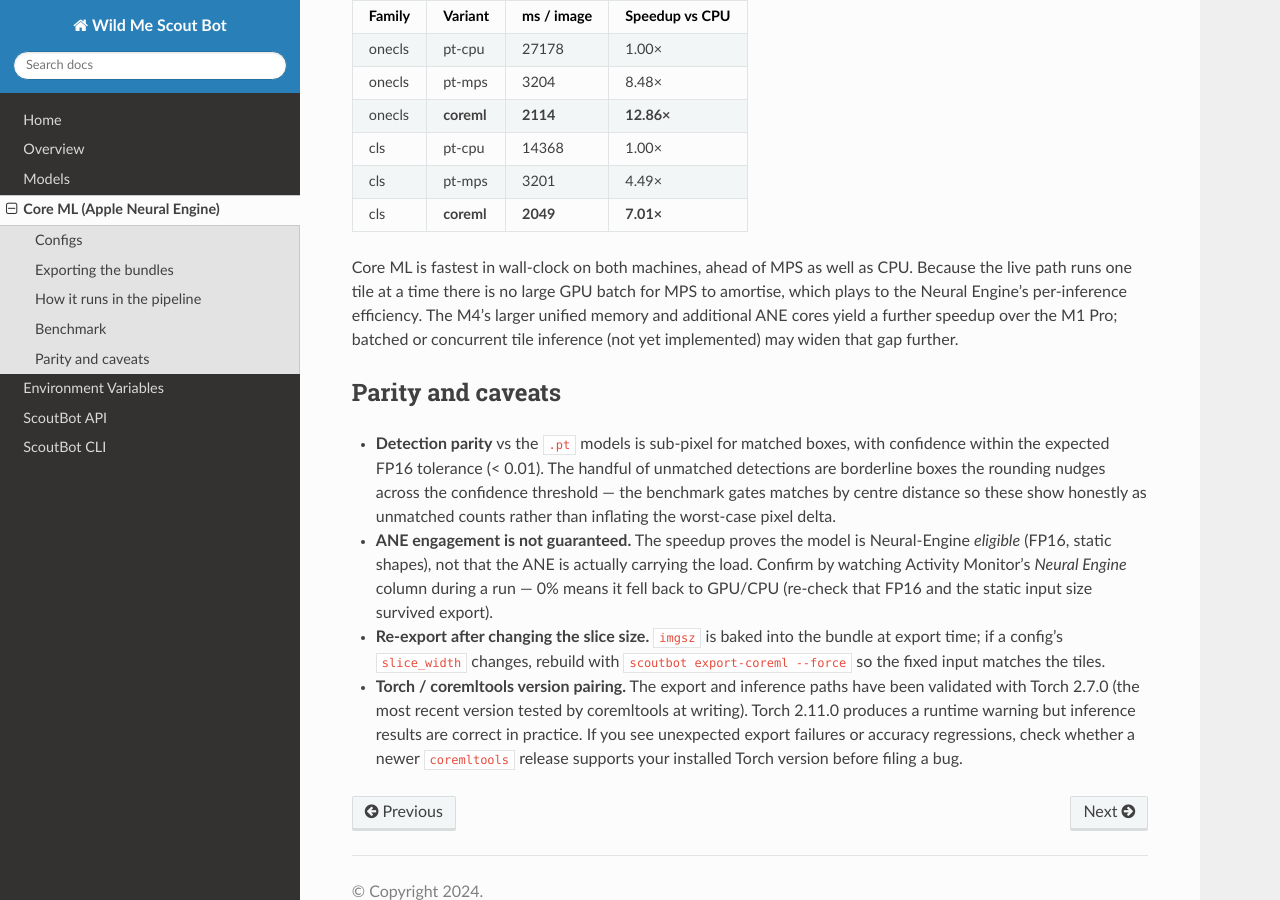
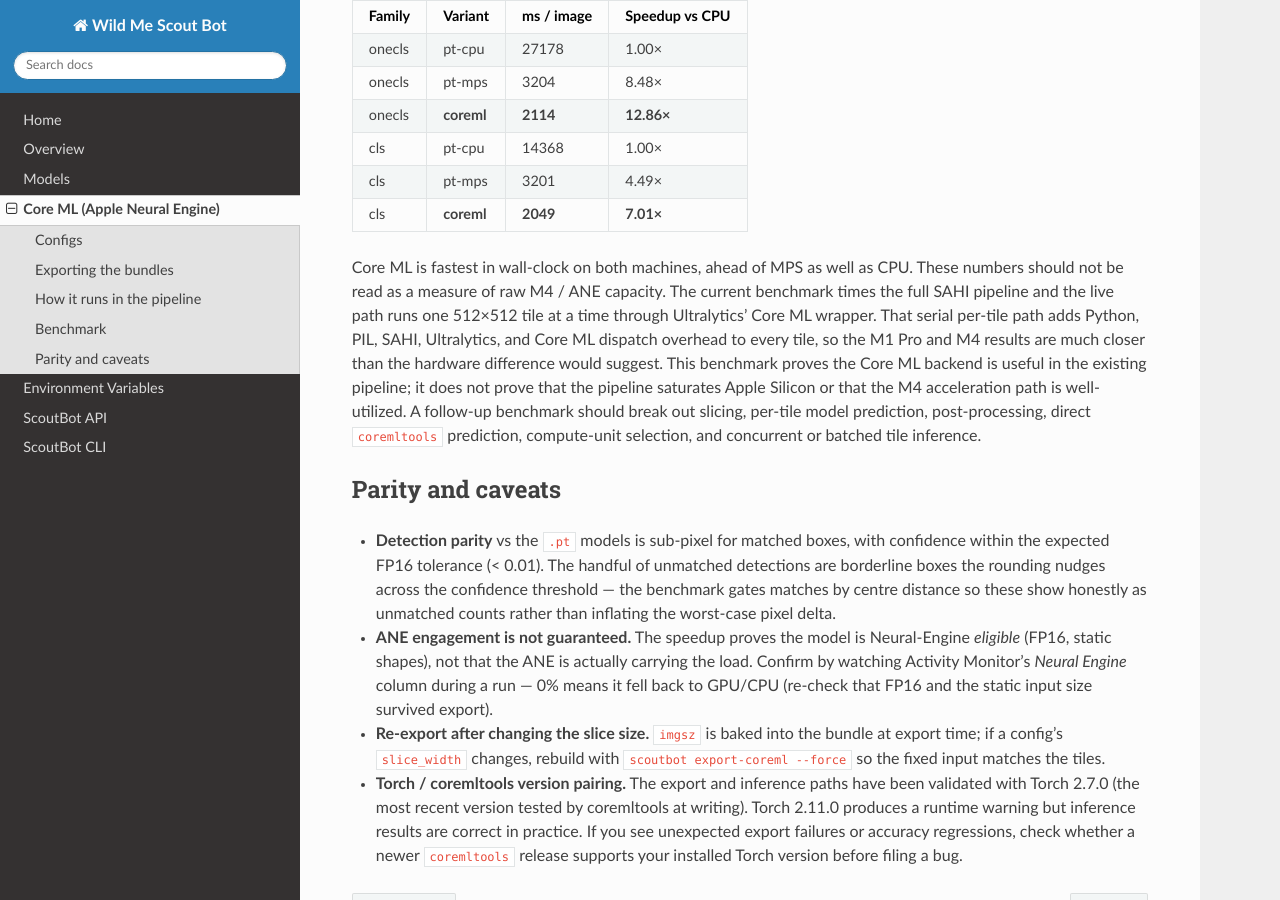
Before and after one commit to SurveyTools/scoutbot-two, a Sphinx documentation site: the page built from docs/coreml.rst, in a window 1280 px wide and 900 px high, scrolled down 3016 px. Built offline with Sphinx 7.4.7 and the Read the Docs theme 3.1.0, drawn with Linux system fonts in a browser that asks for light colours; formulas are drawn with MathJax 3.

Commit message:
Update benchmark with clear caveat about M1 - M4 perf diff.

```diff
--- a/docs/coreml.rst
+++ b/docs/coreml.rst
@@ -177,11 +177,16 @@ Representative results (7 images, warm-up excluded):
      - **2049**
      - **7.01×**
 
-Core ML is fastest in wall-clock on both machines, ahead of MPS as well as CPU. Because the live
-path runs one tile at a time there is no large GPU batch for MPS to amortise, which plays to the
-Neural Engine's per-inference efficiency. The M4's larger unified memory and additional ANE cores
-yield a further speedup over the M1 Pro; batched or concurrent tile inference (not yet
-implemented) may widen that gap further.
+Core ML is fastest in wall-clock on both machines, ahead of MPS as well as CPU. These numbers
+should not be read as a measure of raw M4 / ANE capacity. The current benchmark times the full
+SAHI pipeline and the live path runs one 512×512 tile at a time through Ultralytics' Core ML
+wrapper. That serial per-tile path adds Python, PIL, SAHI, Ultralytics, and Core ML dispatch
+overhead to every tile, so the M1 Pro and M4 results are much closer than the hardware difference
+would suggest. This benchmark proves the Core ML backend is useful in the existing pipeline; it
+does not prove that the pipeline saturates Apple Silicon or that the M4 acceleration path is
+well-utilized. A follow-up benchmark should break out slicing, per-tile model prediction,
+post-processing, direct ``coremltools`` prediction, compute-unit selection, and concurrent or
+batched tile inference.
 
 Parity and caveats
 ~~~~~~~~~~~~~~~~~~~
```
